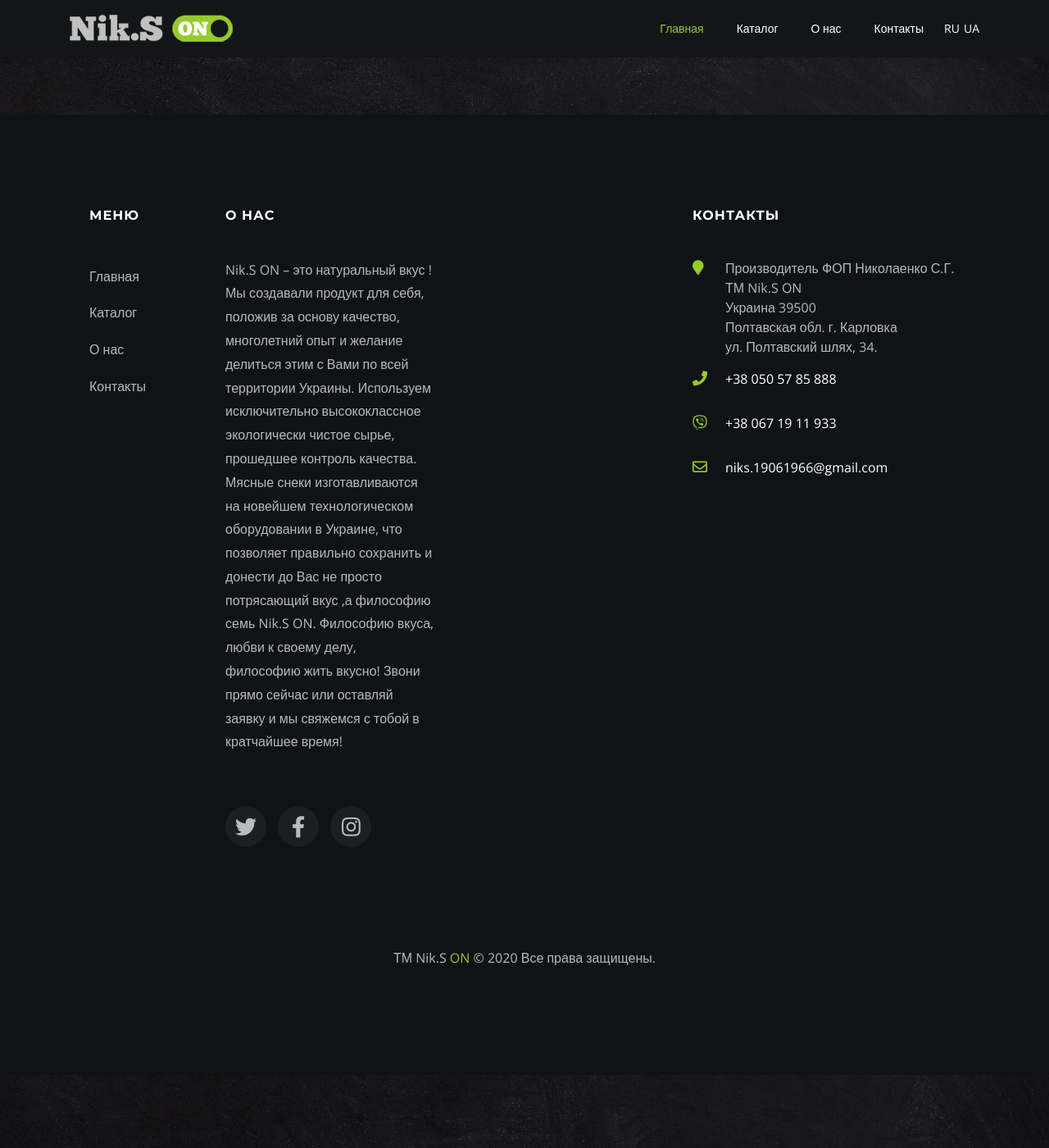
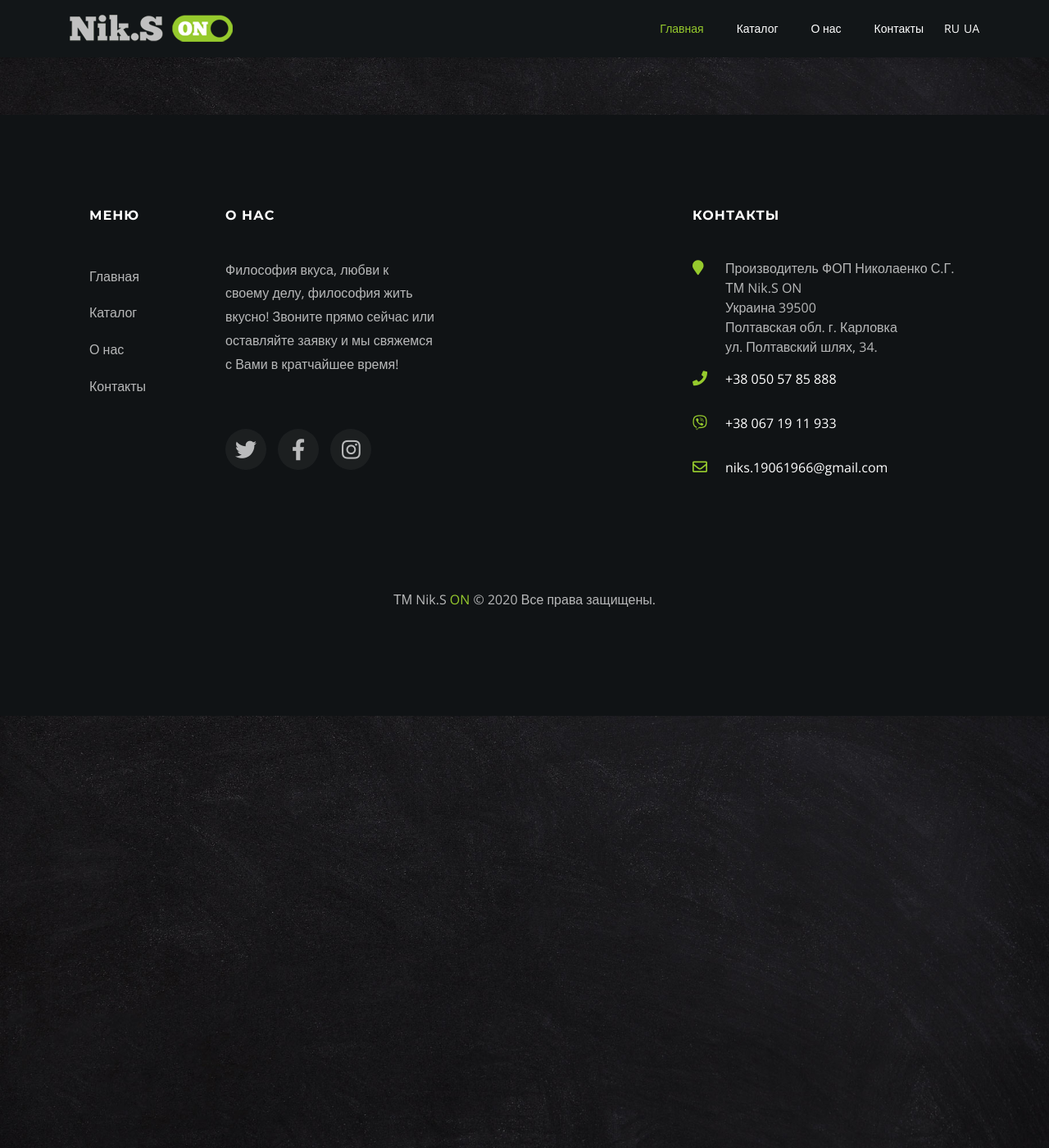
Before and after one commit to niks-snack/niks-snack.github.io, a Jekyll site: the page built from index.md, in a window 1280 px wide and 1400 px high, scrolled down 2876 px. Shown: the whole window at 82% size. Built offline with Jekyll 4.4.1, drawn with Linux system fonts in a browser that asks for light colours.

Commit message:
Update start_ru.html

```diff
--- a/_layouts/start_ru.html
+++ b/_layouts/start_ru.html
@@ -236,7 +236,7 @@
           <div class="col-lg-3 col-md-6 mb-5 mb-md-5 mr-auto">
             <div class="ftco-footer-widget mb-4">
               <h2 class="ftco-heading-2">О нас</h2>
-              <p>Nik.S ON – это натуральный вкус ! Мы создавали продукт для себя, положив за основу качество, многолетний опыт и желание делиться этим с Вами по всей территории Украины. Используем исключительно высококлассное экологически чистое сырье, прошедшее контроль качества. Мясные снеки изготавливаются на  новейшем технологическом оборудовании в Украине, что позволяет правильно сохранить и донести до Вас не просто потрясающий вкус ,а философию семь Nik.S ON. Философию вкуса, любви к своему делу, философию жить вкусно!  Звони прямо сейчас или оставляй заявку и мы свяжемся с тобой в кратчайшее время! </p>
+              <p>Философия вкуса, любви к своему делу, философия жить вкусно! Звоните прямо сейчас или оставляйте заявку и мы свяжемся с Вами в кратчайшее время!</p>
               <ul class="ftco-footer-social list-unstyled float-md-left float-lft mt-5">
                 <li class="ftco-animate"><a href="#"><i class="fab fa-twitter"></i></a></li>
                 <li class="ftco-animate"><a href="#"><i class="fab fa-facebook-f"></i></a></li>
```
